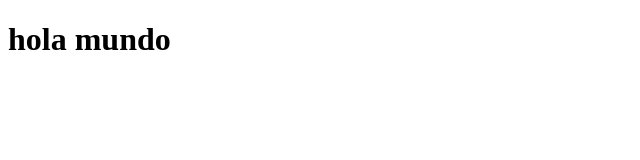
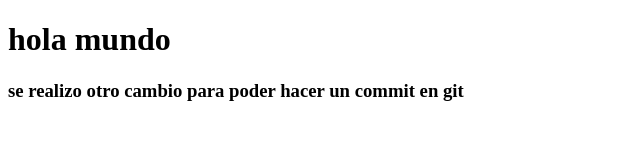
Before and after one commit to Ismael1699/aprendizaje-git, a plain HTML site: page fronted/index.html in a window 1280 px wide. Shown: the whole page, without its empty margins (0-640 px from the left). Drawn offline with Linux system fonts and the light colour scheme.

Commit message:
se añade un h3 a index.html

```diff
--- a/fronted/index.html
+++ b/fronted/index.html
@@ -8,5 +8,6 @@
   </head>
   <body>
     <h1>hola mundo</h1>
+    <h3>se realizo otro cambio para poder hacer un commit en git</h3>
   </body>
 </html>
```
